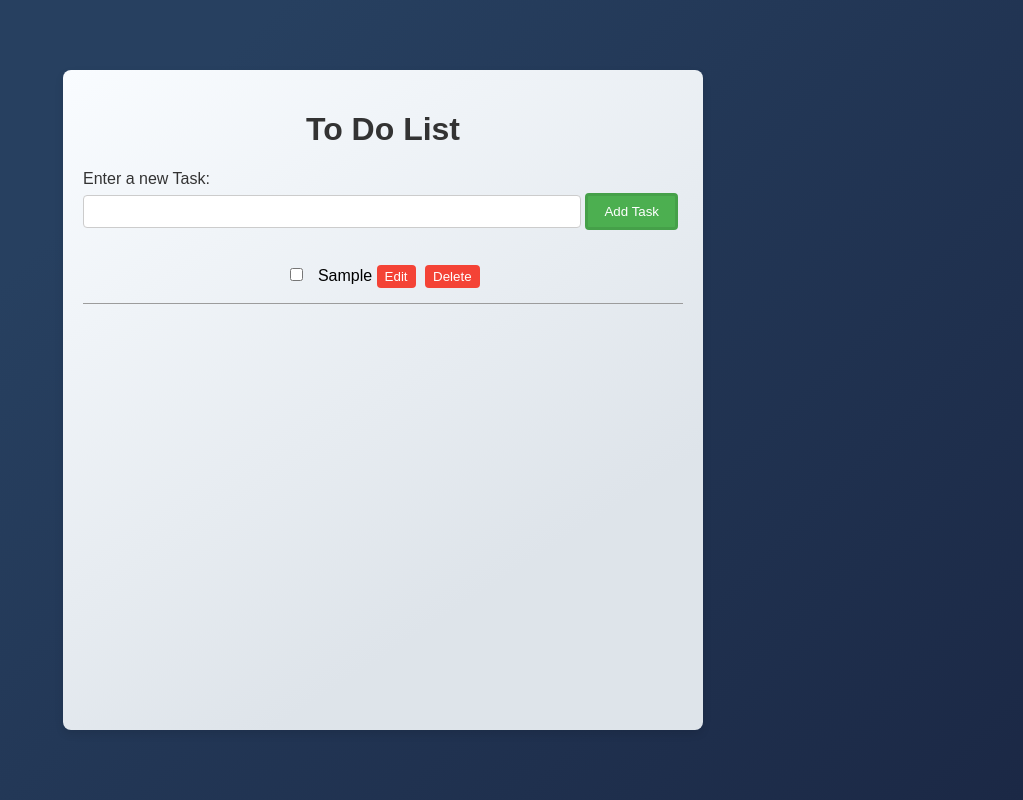
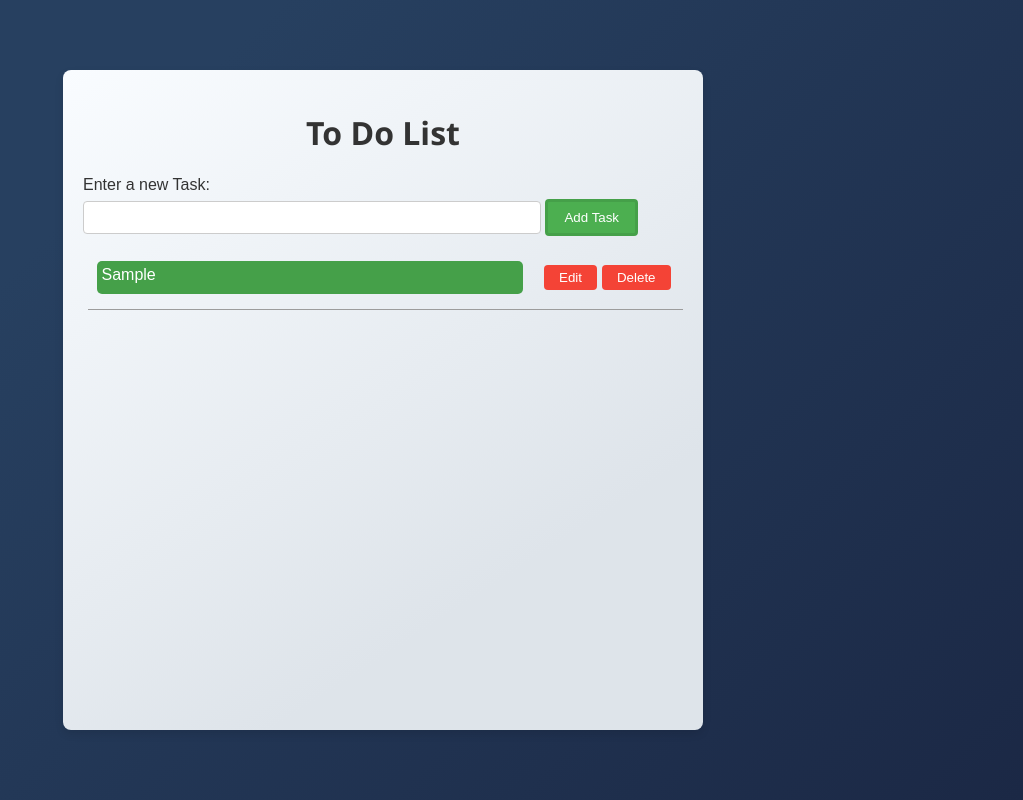
Before and after one commit to Lukasz996/ToDoList, a plain HTML site: page index.html in a window 1280 px wide. Both pictures are taken after typing "Sample" into the empty fields and a click on the button "Add Task". Shown: the whole page, without its empty margins (257-1280 px from the left). Drawn offline with Linux system fonts and the light colour scheme.

Commit message:
new idea

```diff
--- a/index.html
+++ b/index.html
@@ -49,16 +49,20 @@
             const listItem = document.createElement('li');
             listItem.innerHTML = `
                 <div class="button-container">
-                    <input type="checkbox"/>
                     <span>${task}</span>
-
-                    <button class="editBtn">Edit</button>
-                    <button class="deleteBtn">Delete</button>
-
-                </div>`;
+                </div >
+                    <div class='boxBtn'>
+                        <button class="editBtn">Edit</button>
+                        <button class="deleteBtn">Delete</button>
+                     </div>`;
             taskList.appendChild(listItem);
             saveTasks();
+
+            listItem.addEventListener('click', function () {
+                classList.toogle('done')
+            })
         }
+
 
         form.addEventListener('submit', (event) => {
             event.preventDefault();
@@ -72,18 +76,6 @@
             }
         });
 
-        taskList.addEventListener('change', (event) => {
-            if (event.target.type === 'checkbox') {
-                const span = event.target.nextElementSibling;
-                if (event.target.checked) {
-                    span.style.textDecoration = 'line-through';
-                } else {
-                    span.style.textDecoration = 'none';
-                }
-                saveTasks();
-            }
-        });
-
         taskList.addEventListener('click', (event) => {
             const target = event.target;
             if (target.classList.contains('deleteBtn')) {
@@ -94,17 +86,17 @@
                 const listItem = target.parentElement.parentElement;
                 const span = listItem.querySelector('span');
                 span.contentEditable = true;
-                span.focus( );
+                span.focus();
             }
         });
 
-        taskList.addEventListener('blur', (event) => {
-            const target = event.target;
-            if (target.tagName === ' SPAN ') {
-                target.removeAttribute('contenteditable');
-                saveTasks();
-            }
-        });
+        // taskList.addEventListener('blur', (event) => {
+        //     const target = event.target;
+        //     if (target.tagName === ' SPAN ') {
+        //         target.removeAttribute('contenteditable');
+        //         saveTasks();
+        //     }
+        // });
 
         // Wczytanie zapisanych zadań po załadowaniu strony
         document.addEventListener('DOMContentLoaded', loadTasks);
--- a/style.css
+++ b/style.css
@@ -20,13 +20,29 @@ body {
 	width: 600px;
 }
 
+.button-container {
+	display: flex;
+	text-align: center;
+	width: 70%;
+	padding: 5px;
+	border-radius: 5px;
+	background-color: #45a049;
+}
+
+.boxBtn {
+	display: flex;
+	padding: 4px;
+}
+
 h1 {
+	font-family: 'Segoe UI', Tahoma, Geneva, Verdana, sans-serif;
 	text-align: center;
 	color: #333;
 }
 
 form {
-	margin-bottom: 20px;
+	display: block;
+	margin-bottom: 10px;
 }
 
 label {
@@ -36,7 +52,7 @@ label {
 }
 
 input[type='text'] {
-	width: calc(100% - 120px);
+	width: calc(90% - 100px);
 	padding: 8px;
 	border-radius: 4px;
 	border: 1px solid #ccc;
@@ -45,7 +61,7 @@ input[type='text'] {
 button.taskBtn {
 	background-color: #4caf50;
 	color: #fff;
-	border: 3px solid #45a049 ;
+	border: 3px solid #45a049;
 	padding: 8px 16px;
 	border-radius: 4px;
 	cursor: pointer;
@@ -65,20 +81,11 @@ ul {
 li {
 	border-bottom: 1px solid rgb(156, 156, 156);
 	padding: 15px 0;
+	margin-left: 5px;
+	color: #fff;
 	display: flex;
+	text-align: center;
 	justify-content: space-around;
-}
-
-/* li:last-child {
-	border-bottom: none;
-} */
-
-input[type='checkbox'] {
-	margin-right: 10px;
-}
-
-input[type='checkbox']:checked + span {
-	text-decoration: line-through;
 }
 
 span[contenteditable='true'] {
@@ -89,8 +96,8 @@ button.deleteBtn,
 button.editBtn {
 	background-color: #f44336;
 	color: #fff;
+	padding: 5px 15px;
 	border: none;
-	padding: 4px 8px;
 	border-radius: 4px;
 	cursor: pointer;
 	transition: background-color 0.3s;
```
